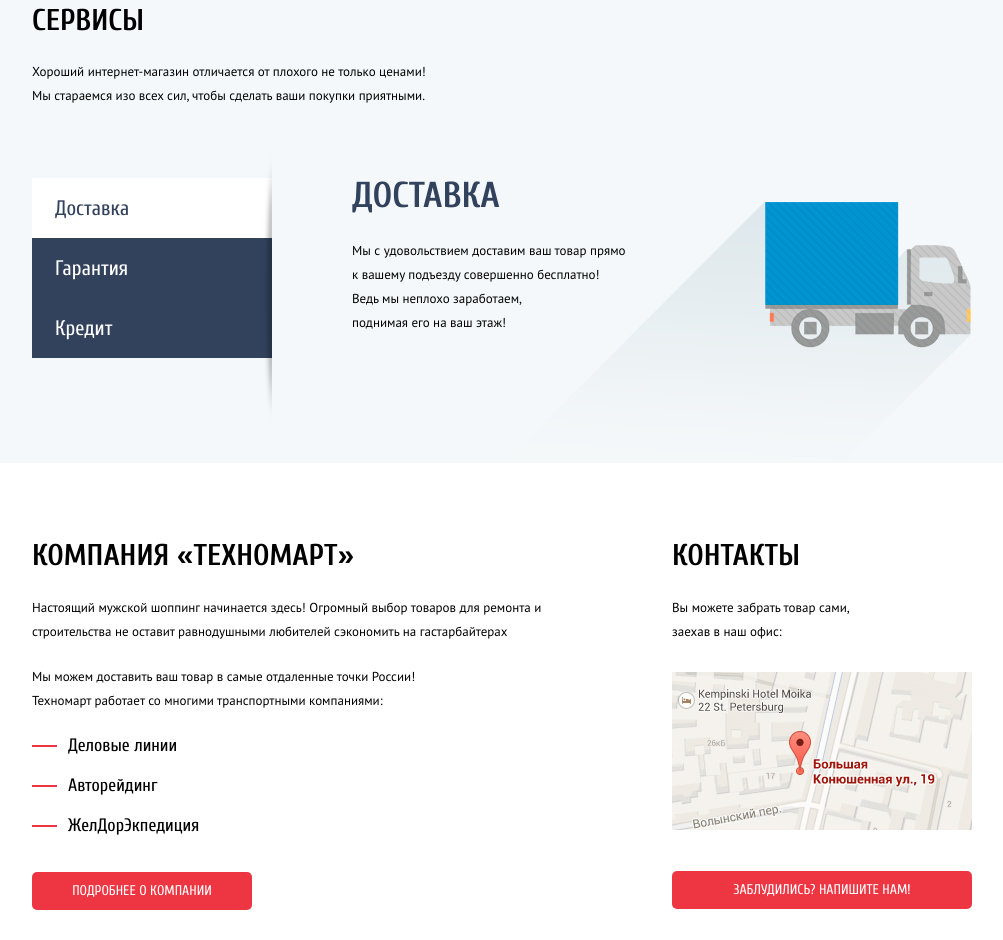
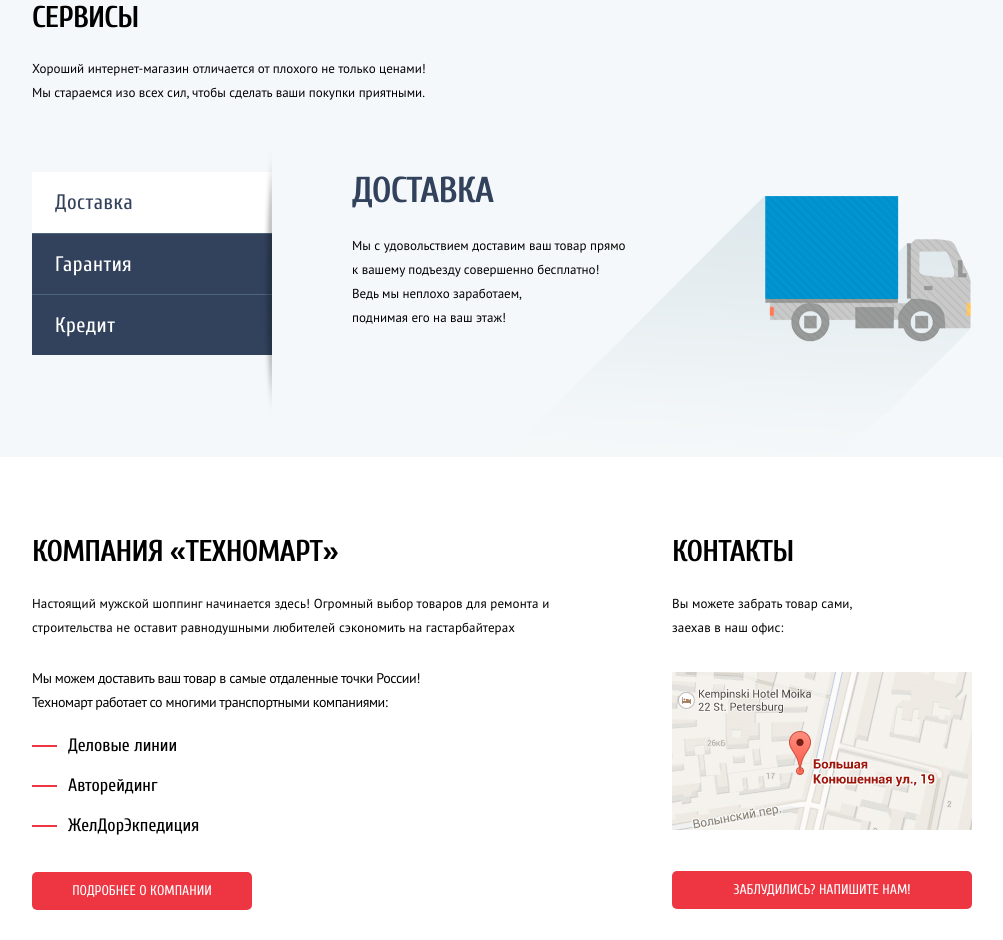
Before and after one commit to tokarevaee/581715-technomart, a plain HTML site: page index.html in a window 1280 px wide. Shown: the part 1857-2797 px from the top of the page, without its empty margins (138-1141 px from the left). Drawn offline with Linux system fonts and the light colour scheme; a web font is replaced by a local one.

Commit message:
на проверку

```diff
--- a/css/style.css
+++ b/css/style.css
@@ -153,6 +153,7 @@ form.search {
 
 .search input[type=search] {
   background-color: #293449;
+  color: #ffffff;
   border: none;
   width: 270px;
   height: 42px;
@@ -176,6 +177,7 @@ form.search:focus {
   background-color: #ffffff;
 }
 
+
 .search-input:focus ~ label svg {
   fill: red;
   background-color: transparent;
@@ -183,18 +185,22 @@ form.search:focus {
 
 input[type="search"]::-webkit-input-placeholder {
   color: #ffffff;
+
 }
 
 input[type="search"]:-moz-placeholder {
   color: #ffffff;
+
 }
 
 input[type="search"]::-moz-placeholder {
   color: #ffffff;
+
 }
 
 input[type="search"]:-ms-input-placeholder {
   color: #ffffff;
+
 }
 
 .search input[type="search"]:hover {
@@ -207,6 +213,7 @@ input[type="search"]:-ms-input-placeholder {
   padding-left: 50px;
   color: #000000;
 }
+
 
 form.search input[type=submit] {
   display: none;
@@ -1033,8 +1040,8 @@ button.bookmark:active {
   font-size: 13px;
   line-height: 24px;
 
-  padding-top: 67px;
-  margin-bottom: 48px;
+  padding-top: 64px;
+  margin-bottom: 50px;
 
 }
 
@@ -1042,7 +1049,7 @@ button.bookmark:active {
   display: flex;
   justify-content: flex-start;
   min-height: 285px;
-
+  margin-top: 67px;
 
 }
 
@@ -1063,6 +1070,8 @@ button.bookmark:active {
   line-height: 30px;
   font-family: "Cuprum", "Arial", sans-serif;
   text-transform: uppercase;
+  letter-spacing: -0.6px;
+  padding-top: 1px;
 
 }
 
@@ -1074,10 +1083,18 @@ button.bookmark:active {
   text-transform: uppercase;
   margin-bottom: 24px;
   margin-top: 0;
-}
-
-.services-wrapping p{
+  letter-spacing: -0.8px;
+}
+
+.services-wrapping  > p{
   margin-bottom: 70px;
+  letter-spacing: 0.1px;
+}
+
+.services-right p{
+  margin: 0;
+  padding: 0;
+  width: 400px;
 }
 
 .credit,
@@ -1086,6 +1103,7 @@ button.bookmark:active {
   display: none;
   min-height: 285px;
   min-width: 620px;
+  box-sizing: border-box;
 }
 
 #service-delivery:checked ~ .services-right .delivery,
@@ -1099,7 +1117,8 @@ button.bookmark:active {
 #service-guarantee:checked ~ .services-left label[for="service-guarantee"],
 #service-credit:checked ~ .services-left label[for="service-credit"] {
   background-color: #ffffff;
-  color: #32425c;;
+  color: #32425c;
+  border-top: none;
 }
 .delivery {
   background-image: url("../img/delivery.png");
@@ -1122,7 +1141,6 @@ button.bookmark:active {
   background-size: 465px, 285px;
 
 }
-
 
 .service {
   position: relative;
@@ -1140,13 +1158,6 @@ button.bookmark:active {
   z-index: 100;
 }
 
-.guarantee p,
-.credit p,
-.delivery p {
-
-  width: 379px;
-}
-
 .delivery h3,
 .guarantee h3,
 .credit h3 {
@@ -1162,14 +1173,6 @@ ul.service {
   list-style: none;
   margin: 0;
   padding: 0;
-  width: 240px;
-  min-height: 180px;
-}
-
-.service li {
-  display: block;
-  min-width: 240px;
-  min-height: 60px;
 }
 
 .service label {
@@ -1177,15 +1180,19 @@ ul.service {
   font-family: "Cuprum", "Arial", sans-serif;
   font-size: 21px;
   line-height: 30px;
-  display: inline-block;
- box-sizing: border-box;
+  border-top: 1px solid #4e637c;
+
+  display: block;
+  box-sizing: border-box;
   min-width: 240px;
+  min-height: 61px;
   vertical-align: middle;
   padding-left: 23px;
   padding-bottom: 15px;
   padding-top: 15px;
-}
-
+  text-align: left;
+  letter-spacing: 0.5px;
+}
 .service li {
   background-color: #32425c;
   color: #ffffff;
@@ -1199,6 +1206,7 @@ ul.service {
 .service li:active label {
   background-color: #ffffff;
   color: #32425c;
+
 }
 
 .btn-guarantee {
@@ -1208,7 +1216,7 @@ ul.service {
 .information-contacts {
   display: flex;
   justify-content: space-between;
-  margin-bottom: 90px;
+  margin-bottom: 86px;
 }
 
 .information {
@@ -1256,18 +1264,26 @@ ul.about-company {
   font-size: 30px;
   line-height: 30px;
   margin-bottom: 25px;
+  letter-spacing: -0.8px;
 }
 
 .btn-information {
   min-width: 220px;
 }
 
-.information p,
+.information p:first-of-type ,
 .contacts p {
   font-size: 13px;
   line-height: 24px;
-  padding-bottom: 8px;
-}
+  padding-bottom: 12px;
+  letter-spacing: 0.1px;
+}
+
+.information p:nth-of-type(2) {
+  letter-spacing: -0.4px;
+  padding-bottom:6px;
+}
+
 
 .contacts a img {
   margin-top: 7px;
```
